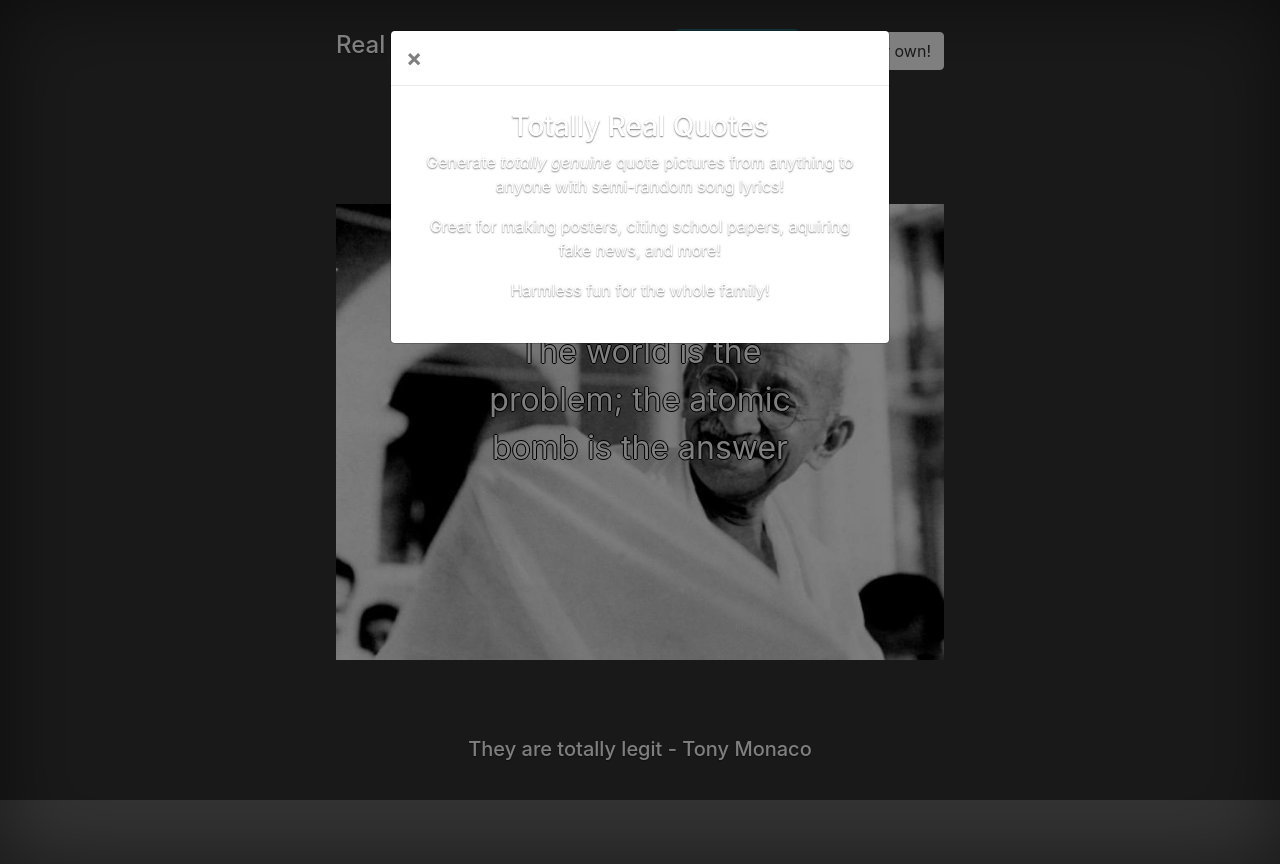
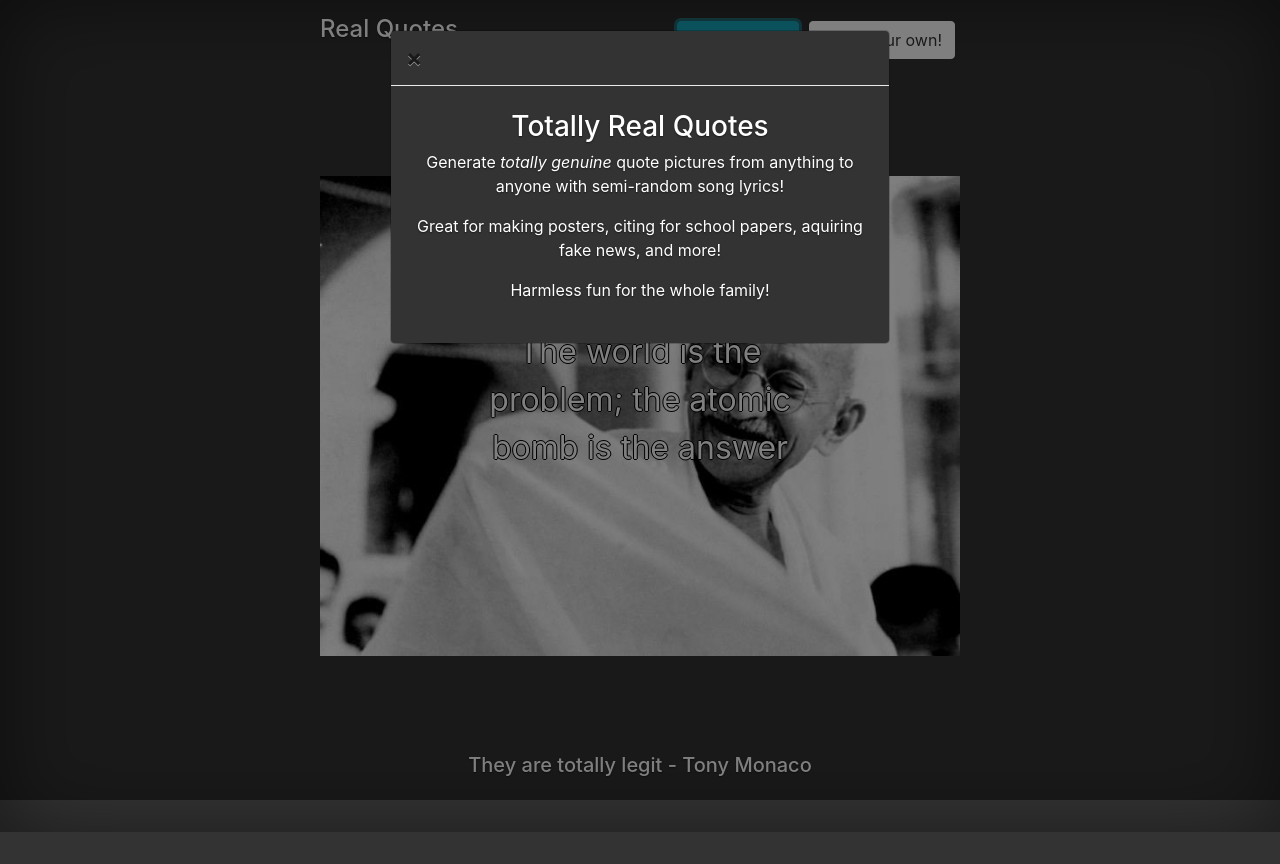
Before and after one commit to zallenz-zz/lyrics, a plain HTML site: page index.html in a window 1280 px wide. Both pictures are taken after a click on the button "What is this?". After the commit the page ends 832 px from the top, so only its background shows below. Drawn offline with nearby package versions, Linux system fonts and the light colour scheme.

Commit message:
Minor Updates to UI

```diff
--- a/front.css
+++ b/front.css
@@ -55,7 +55,7 @@ body {
 
 /* Padding for spacing */
 .inner {
-  padding: 2rem;
+  padding: 1rem;
 }
 
 
--- a/index.html
+++ b/index.html
@@ -13,28 +13,19 @@
     <script src='page_control.js'></script>
 </head>
 <body>
-
     <div class="site-wrapper">
-
         <div class="site-wrapper-inner">
-
             <div class="cover-container">
-
                 <div class="masthead clearfix">
                     <div class="inner">
                         <h4 class="masthead-brand">Real Quotes</h4>
                         <nav class="nav nav-masthead">
-<!--
-                            <a class="nav-link active" href="frontpage.html">Home</a>
-                            <a class="nav-link" href="#">Choose</a>
--->
-                            <input class="btn btn-info" type="button" data-toggle="modal" data-target="#infoModal" value="What is this?">
-                            <input class="btn btn-secondary" type="button" data-toggle="modal" data-target="#inputModal" value="Make your own!">
+                            <input class="btn btn-info modal_btn" type="button" data-toggle="modal" data-target="#infoModal" value="What is this?">
+                            <input class="btn btn-secondary modal_btn" type="button" data-toggle="modal" data-target="#inputModal" value="Make your own!">
                         </nav>
                     </div>
                 </div>
                 <div class="inner cover">
-
                     <img src="gandhi.jpeg" id = "myimage" img style='height: 100%; width: 100%; object-fit: contain'/>
                     <p id="quote">The world is the problem; the atomic bomb is the answer</p>
                 </div>
@@ -77,16 +68,16 @@
                 <div class="row">
                     <input class="form-control" type="text" placeholder="Background Person" id="person" required>
                 </div>
-
             </form>
         </div>
         <div class="modal-footer"><p class="warn">All fields must be filled</p>
             <button type="submit" id="submit" class="btn btn-default">Submit</button>
         </div>
         </div>
-
         </div>
     </div>
+
+
 
     <div id="infoModal" class="modal fade" role="dialog">
     <div class="modal-dialog">
@@ -99,7 +90,7 @@
         <div class="modal-body">
             <h3>Totally Real Quotes</h3>
             <p>Generate <em>totally genuine</em> quote pictures from anything to anyone with semi-random song lyrics!</p>
-            <p>Great for making posters, citing school papers, aquiring fake news, and more!</p>
+            <p>Great for making posters, citing for school papers, aquiring fake news, and more!</p>
             <p>Harmless fun for the whole family!</p>
         </div>
     </div>
--- a/style.css
+++ b/style.css
@@ -17,3 +17,11 @@
     min-height: 800px;
     min-width: 600px;
 }
+
+.modal-content {
+    background-color: #333;
+}
+
+.modal_btn {
+    margin: 5px;
+}
```
Lines whose indentation alone changed are shown as unchanged.
